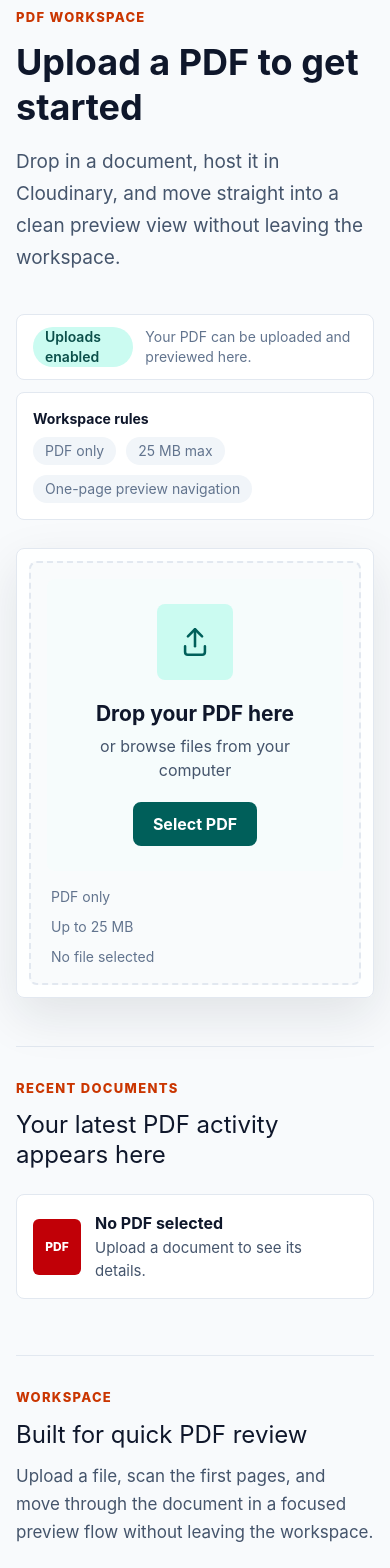
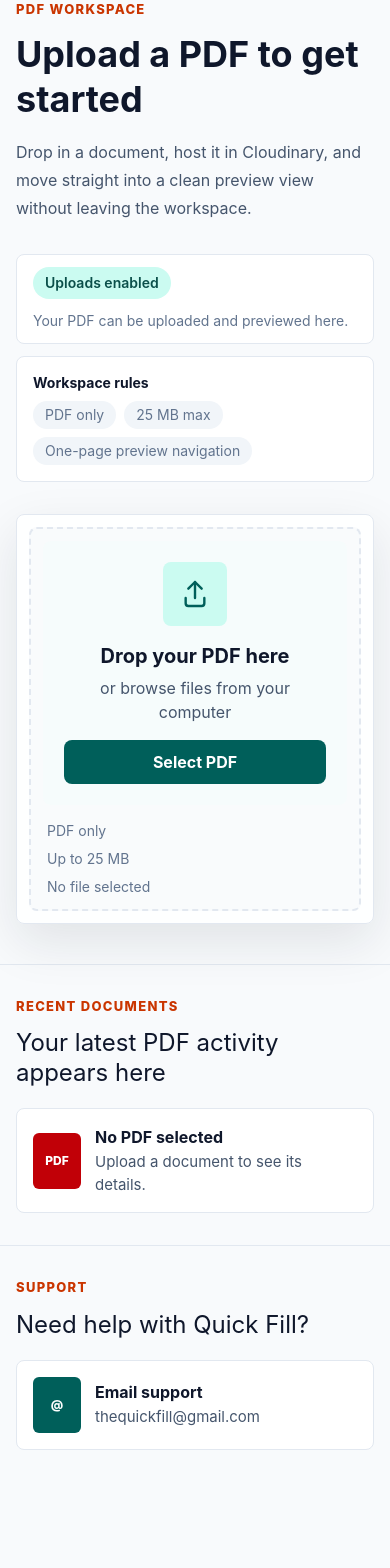
Before and after one commit to xtephani3/quick-fill, a React (Vite) app: page / in a window 390 px wide. Shown: the part 160-1728 px from the top of the page. After the commit the page ends 1658 px from the top, so only its background shows below. Built offline with nearby package versions, Linux system fonts and the light colour scheme.

Commit message:
fix: update on ui

```diff
--- a/src/App.jsx
+++ b/src/App.jsx
@@ -387,7 +387,7 @@ function App() {
       </header>
 
       <section
-        className="mx-auto grid w-[min(1120px,calc(100%-40px))] grid-cols-[minmax(0,0.88fr)_minmax(360px,1.12fr)] items-start gap-12 py-20 max-[820px]:w-[calc(100%-32px)] max-[820px]:grid-cols-1 max-[820px]:gap-7 max-[820px]:py-12"
+        className="mx-auto grid w-full max-w-6xl grid-cols-1 items-start gap-8 px-4 py-10 sm:px-6 sm:py-14 lg:grid-cols-[minmax(0,0.88fr)_minmax(360px,1.12fr)] lg:gap-12 lg:px-8 lg:py-20"
         aria-labelledby="upload-title"
       >
         <div className="text-left">
@@ -400,15 +400,15 @@ function App() {
           >
             Upload a PDF to get started
           </h1>
-          <p className="max-w-xl text-[19px] leading-8">
+          <p className="max-w-xl text-base leading-7 sm:text-[19px] sm:leading-8">
             Drop in a document, host it in Cloudinary, and move straight into a
             clean preview view without leaving the workspace.
           </p>
 
-          <div className="mt-10 grid gap-3 text-sm text-slate-500">
-            <div className="flex items-center gap-3 rounded-lg border border-slate-200 bg-white px-4 py-3">
+          <div className="mt-8 grid gap-3 text-sm text-slate-500 sm:mt-10">
+            <div className="flex flex-col items-start gap-3 rounded-lg border border-slate-200 bg-white px-4 py-3 sm:flex-row sm:items-center">
               <span
-                className={`inline-flex min-h-8 items-center rounded-full px-3 font-semibold ${
+                className={`inline-flex min-h-8 shrink-0 items-center rounded-full px-3 font-semibold ${
                   cloudinaryConfigured
                     ? 'bg-teal-100 text-teal-900'
                     : 'bg-orange-100 text-orange-800'
@@ -425,7 +425,7 @@ function App() {
 
             <div className="grid gap-2 rounded-lg border border-slate-200 bg-white p-4">
               <strong className="text-slate-900">Workspace rules</strong>
-              <div className="flex flex-wrap gap-2.5">
+              <div className="flex flex-wrap gap-2">
                 <span className="rounded-full bg-slate-100 px-3 py-1">PDF only</span>
                 <span className="rounded-full bg-slate-100 px-3 py-1">25 MB max</span>
                 <span className="rounded-full bg-slate-100 px-3 py-1">
@@ -441,7 +441,7 @@ function App() {
           aria-label="PDF upload area"
         >
           <div
-            className={`grid gap-4 rounded-lg border-2 border-dashed p-4 transition-colors ${
+            className={`grid gap-4 rounded-lg border-2 border-dashed p-3 transition-colors sm:p-4 ${
               dragActive
                 ? 'border-teal-800 bg-teal-50'
                 : 'border-slate-200 bg-slate-50/80'
@@ -452,17 +452,17 @@ function App() {
             onDrop={handleDrop}
           >
             <label
-              className={`grid min-h-[240px] cursor-pointer place-items-center content-center gap-5 rounded-lg border border-transparent p-8 text-slate-600 max-[820px]:min-h-[220px] max-[820px]:p-6 ${
+              className={`grid min-h-[220px] cursor-pointer place-items-center content-center gap-4 rounded-lg border border-transparent p-5 text-slate-600 sm:min-h-[240px] sm:gap-5 sm:p-8 ${
                 dragActive ? 'bg-white' : 'bg-teal-50/40'
               }`}
               htmlFor="pdf-upload"
             >
               <span
-                className="grid size-[76px] place-items-center rounded-lg bg-teal-100 text-teal-800"
+                className="grid size-16 place-items-center rounded-lg bg-teal-100 text-teal-800 sm:size-[76px]"
                 aria-hidden="true"
               >
                 <svg
-                  className="size-[34px] fill-none stroke-current stroke-[1.8]"
+                  className="size-8 fill-none stroke-current stroke-[1.8] sm:size-[34px]"
                   viewBox="0 0 24 24"
                   role="presentation"
                   strokeLinecap="round"
@@ -475,13 +475,13 @@ function App() {
               </span>
 
               <span className="grid gap-1.5 text-center">
-                <strong className="text-2xl text-slate-900 max-[520px]:text-[21px]">
+                <strong className="text-xl text-slate-900 sm:text-2xl">
                   {dragActive ? 'Release to upload your PDF' : 'Drop your PDF here'}
                 </strong>
                 <span>or browse files from your computer</span>
               </span>
 
-              <span className="inline-flex min-h-11 items-center justify-center rounded-lg bg-teal-800 px-5 font-bold text-white">
+              <span className="inline-flex min-h-11 w-full items-center justify-center rounded-lg bg-teal-800 px-5 font-bold text-white sm:w-auto">
                 Select PDF
               </span>
             </label>
@@ -495,10 +495,10 @@ function App() {
               onChange={handleInputChange}
             />
 
-            <div className="flex flex-wrap justify-between gap-2.5 px-1 text-sm text-slate-500 max-[520px]:flex-col">
+            <div className="flex flex-col gap-2 px-1 text-sm text-slate-500 sm:flex-row sm:flex-wrap sm:justify-between sm:gap-2.5">
               <span>PDF only</span>
               <span>Up to 25 MB</span>
-              <span>{selectedDocument?.name ?? 'No file selected'}</span>
+              <span className="break-all">{selectedDocument?.name ?? 'No file selected'}</span>
             </div>
 
             {uploadState.status === 'uploading' ? (
@@ -506,7 +506,7 @@ function App() {
                 className="grid gap-2 rounded-lg border border-teal-200 bg-teal-50 px-4 py-3 text-sm"
                 aria-live="polite"
               >
-                <div className="flex items-center justify-between gap-3">
+                <div className="flex flex-col gap-1 sm:flex-row sm:items-center sm:justify-between sm:gap-3">
                   <strong className="text-slate-900">Uploading to Cloudinary</strong>
                   <span className="font-semibold text-teal-900">
                     {uploadState.progress}%
@@ -537,17 +537,17 @@ function App() {
 
           {selectedDocument ? (
             <div className="mt-4 grid gap-4 rounded-lg border border-slate-200 bg-white p-4">
-              <div className="flex flex-wrap items-start justify-between gap-3">
-                <div>
+              <div className="flex flex-col gap-3 sm:flex-row sm:flex-wrap sm:items-start sm:justify-between">
+                <div className="min-w-0">
                   <p className="mb-1 text-xs font-extrabold uppercase tracking-[0.2em] text-orange-700">
                     Ready
                   </p>
-                  <h2 className="text-xl font-bold text-slate-900">
+                  <h2 className="break-all text-lg font-bold text-slate-900 sm:text-xl">
                     {selectedDocument.name}
                   </h2>
                 </div>
 
-                <span className="rounded-full bg-slate-100 px-3 py-1 text-sm font-semibold text-slate-700">
+                <span className="w-fit rounded-full bg-slate-100 px-3 py-1 text-sm font-semibold text-slate-700">
                   {selectedDocument.statusLabel}
                 </span>
               </div>
@@ -564,9 +564,9 @@ function App() {
                 </span>
               </div>
 
-              <div className="flex flex-wrap gap-3">
+              <div className="grid gap-3 sm:flex sm:flex-wrap">
                 <button
-                  className="inline-flex min-h-11 items-center rounded-lg bg-teal-800 px-4 font-semibold text-white"
+                  className="inline-flex min-h-11 items-center justify-center rounded-lg bg-teal-800 px-4 font-semibold text-white"
                   type="button"
                   onClick={() => openPreview(selectedDocument)}
                 >
@@ -575,7 +575,7 @@ function App() {
 
                 {selectedDocument.hostedUrl ? (
                   <a
-                    className="inline-flex min-h-11 items-center rounded-lg border border-slate-200 bg-white px-4 font-semibold text-slate-700 no-underline"
+                    className="inline-flex min-h-11 items-center justify-center rounded-lg border border-slate-200 bg-white px-4 font-semibold text-slate-700 no-underline"
                     href={selectedDocument.hostedUrl}
                     target="_blank"
                     rel="noreferrer"
@@ -585,7 +585,7 @@ function App() {
                 ) : null}
 
                 <label
-                  className="inline-flex min-h-11 cursor-pointer items-center rounded-lg border border-slate-200 bg-white px-4 font-semibold text-slate-700"
+                  className="inline-flex min-h-11 cursor-pointer items-center justify-center rounded-lg border border-slate-200 bg-white px-4 font-semibold text-slate-700"
                   htmlFor="pdf-upload"
                 >
                   Choose another file
@@ -597,7 +597,7 @@ function App() {
       </section>
 
       <section
-        className="mx-auto flex w-[min(1120px,calc(100%-40px))] items-start justify-between gap-6 border-t border-slate-200 py-8 pb-14 text-left max-[820px]:w-[calc(100%-32px)] max-[820px]:flex-col max-[820px]:items-stretch"
+        className="mx-auto flex w-full max-w-6xl flex-col items-stretch gap-5 border-t border-slate-200 px-4 py-8 text-left sm:px-6 lg:flex-row lg:items-start lg:justify-between lg:gap-6 lg:px-8 lg:pb-14"
         id="recent"
         aria-labelledby="recent-title"
       >
@@ -613,12 +613,12 @@ function App() {
           </h2>
         </div>
 
-        <div className="grid min-w-[min(470px,100%)] gap-3 max-[820px]:min-w-0">
+        <div className="grid w-full min-w-0 gap-3 lg:max-w-[470px]">
           {recentDocuments.length ? (
             recentDocuments.map((documentItem) => (
               <article
                 key={documentItem.id}
-                className="flex items-center gap-3.5 rounded-lg border border-slate-200 bg-white p-4"
+                className="grid gap-3 rounded-lg border border-slate-200 bg-white p-4 sm:flex sm:items-center sm:gap-3.5"
               >
                 <span
                   className="grid h-14 w-12 shrink-0 place-items-center rounded-md bg-red-700 text-xs font-extrabold text-white"
@@ -638,7 +638,7 @@ function App() {
                   </p>
                 </div>
                 <button
-                  className="inline-flex min-h-10 shrink-0 items-center rounded-lg border border-slate-200 bg-slate-50 px-3.5 text-sm font-semibold text-slate-700"
+                  className="inline-flex min-h-10 shrink-0 items-center justify-center rounded-lg border border-slate-200 bg-slate-50 px-3.5 text-sm font-semibold text-slate-700"
                   type="button"
                   onClick={() => openPreview(documentItem)}
                 >
@@ -669,54 +669,71 @@ function App() {
       </section>
 
       <section
-        className="mx-auto w-[min(1120px,calc(100%-40px))] border-t border-slate-200 py-8 pb-14 max-[820px]:w-[calc(100%-32px)]"
+        className="mx-auto flex w-full max-w-6xl flex-col items-stretch gap-5 border-t border-slate-200 px-4 py-8 pb-12 text-left sm:px-6 lg:flex-row lg:items-start lg:justify-between lg:gap-6 lg:px-8 lg:pb-14"
         id="support"
         aria-labelledby="support-title"
       >
+        <div>
           <p className="mb-3 text-[13px] font-extrabold uppercase tracking-widest text-orange-700">
-          Workspace
+            Support
           </p>
           <h2
-          className="m-0 text-[clamp(24px,3vw,32px)] leading-tight text-slate-900"
+            className="m-0 text-2xl leading-tight text-slate-900 sm:text-3xl lg:text-[38px]"
             id="support-title"
           >
-          Built for quick PDF review
+            Need help with Quick Fill?
           </h2>
-        <p className="mt-3 max-w-3xl text-[17px] leading-7 text-slate-600">
-          Upload a file, scan the first pages, and move through the document in a
-          focused preview flow without leaving the workspace.
+        </div>
+
+        <a
+          className="flex w-full min-w-0 items-center gap-3.5 rounded-lg border border-slate-200 bg-white p-4 text-slate-600 no-underline hover:border-teal-300 hover:bg-teal-50 focus-visible:border-teal-300 focus-visible:bg-teal-50 lg:max-w-[470px]"
+          href="mailto:thequickfill@gmail.com"
+          aria-label="Email Quick Fill support at thequickfill@gmail.com"
+        >
+          <span
+            className="grid h-14 w-12 shrink-0 place-items-center rounded-md bg-teal-800 text-xs font-extrabold text-white"
+            aria-hidden="true"
+          >
+            @
+          </span>
+          <div className="min-w-0">
+            <strong className="text-slate-900">Email support</strong>
+            <p className="mt-0.5 break-all text-[15px]">
+              thequickfill@gmail.com
             </p>
+          </div>
+        </a>
       </section>
 
       {isPreviewOpen && selectedDocument ? (
         <div
-          className="fixed inset-0 z-50 flex items-center justify-center bg-slate-950/55 p-4 backdrop-blur-[2px]"
+          className="fixed inset-0 z-50 flex items-center justify-center bg-slate-950/55 p-2 backdrop-blur-[2px] sm:p-4"
           role="dialog"
           aria-modal="true"
           aria-labelledby="preview-modal-title"
           onClick={closePreview}
         >
           <div
-            className="flex max-h-[min(92dvh,980px)] w-[min(980px,100%)] flex-col overflow-hidden rounded-[20px] border border-slate-200 bg-slate-50 shadow-[0_32px_90px_rgba(15,23,42,0.28)]"
+            className="flex max-h-[calc(100dvh-16px)] w-full max-w-[980px] flex-col overflow-hidden rounded-xl border border-slate-200 bg-slate-50 shadow-[0_32px_90px_rgba(15,23,42,0.28)] sm:max-h-[min(92dvh,980px)] sm:rounded-[20px]"
             onClick={(event) => event.stopPropagation()}
           >
-            <div className="flex flex-wrap items-start justify-between gap-4 border-b border-slate-200 bg-white px-5 py-4">
-              <div>
+            <div className="flex flex-col gap-4 border-b border-slate-200 bg-white px-4 py-4 sm:flex-row sm:flex-wrap sm:items-start sm:justify-between sm:px-5">
+              <div className="min-w-0">
                 <p className="mb-1 text-xs font-extrabold uppercase tracking-[0.2em] text-orange-700">
                   Preview
                 </p>
                 <h2
-                  className="text-xl font-bold text-slate-900"
+                  className="break-all text-lg font-bold text-slate-900 sm:text-xl"
                   id="preview-modal-title"
                 >
                   {selectedDocument.name}
                 </h2>
               </div>
 
-              <div className="flex items-center gap-2">
+              <div className="grid gap-2 sm:flex sm:items-center">
                 {selectedDocument.hostedUrl ? (
                   <a
-                    className="inline-flex min-h-10 items-center rounded-lg border border-slate-200 bg-white px-3.5 text-sm font-semibold text-slate-700 no-underline"
+                    className="inline-flex min-h-10 items-center justify-center rounded-lg border border-slate-200 bg-white px-3.5 text-sm font-semibold text-slate-700 no-underline"
                     href={selectedDocument.hostedUrl}
                     target="_blank"
                     rel="noreferrer"
@@ -726,7 +743,7 @@ function App() {
                 ) : null}
                 <button
                   ref={previewCloseButtonRef}
-                  className="inline-flex min-h-10 items-center rounded-lg bg-slate-900 px-3.5 text-sm font-semibold text-white"
+                  className="inline-flex min-h-10 items-center justify-center rounded-lg bg-slate-900 px-3.5 text-sm font-semibold text-white"
                   type="button"
                   onClick={closePreview}
                 >
@@ -735,7 +752,7 @@ function App() {
               </div>
             </div>
 
-            <div className="flex flex-wrap items-center justify-between gap-3 border-b border-slate-200 bg-slate-50 px-5 py-3">
+            <div className="grid gap-3 border-b border-slate-200 bg-slate-50 px-4 py-3 sm:px-5 lg:flex lg:flex-wrap lg:items-center lg:justify-between">
               <div className="flex flex-wrap gap-2 text-sm text-slate-500">
                 <span className="rounded-full bg-white px-3 py-1">
                   {selectedDocument.sizeLabel}
@@ -748,21 +765,21 @@ function App() {
                 </span>
               </div>
 
-              <div className="flex items-center gap-2">
+              <div className="grid grid-cols-[1fr_auto_1fr] items-center gap-2">
                 <button
-                  className="inline-flex min-h-10 items-center rounded-lg border border-slate-200 bg-white px-3.5 text-sm font-semibold text-slate-700 disabled:cursor-not-allowed disabled:opacity-50"
+                  className="inline-flex min-h-10 items-center justify-center rounded-lg border border-slate-200 bg-white px-3.5 text-sm font-semibold text-slate-700 disabled:cursor-not-allowed disabled:opacity-50"
                   type="button"
                   onClick={showPreviousPage}
                   disabled={previewPage <= 1}
                 >
                   Previous
                 </button>
-                <span className="text-sm font-medium text-slate-500">
+                <span className="whitespace-nowrap text-center text-sm font-medium text-slate-500">
                   Page {previewPage}
                   {pageCount ? ` of ${pageCount}` : ''}
                 </span>
                 <button
-                  className="inline-flex min-h-10 items-center rounded-lg border border-slate-200 bg-white px-3.5 text-sm font-semibold text-slate-700 disabled:cursor-not-allowed disabled:opacity-50"
+                  className="inline-flex min-h-10 items-center justify-center rounded-lg border border-slate-200 bg-white px-3.5 text-sm font-semibold text-slate-700 disabled:cursor-not-allowed disabled:opacity-50"
                   type="button"
                   onClick={showNextPage}
                   disabled={!pageCount || previewPage >= pageCount}
@@ -772,8 +789,8 @@ function App() {
               </div>
             </div>
 
-            <div className="overflow-auto p-5">
-              <div className="rounded-2xl border border-slate-200 bg-white p-3 shadow-[inset_0_0_0_1px_rgba(148,163,184,0.18)]">
+            <div className="overflow-auto p-3 sm:p-5">
+              <div className="rounded-xl border border-slate-200 bg-white p-2 shadow-[inset_0_0_0_1px_rgba(148,163,184,0.18)] sm:rounded-2xl sm:p-3">
                 <Document
                   file={previewFile}
                   loading={
```
Lines whose indentation alone changed are shown as unchanged.
